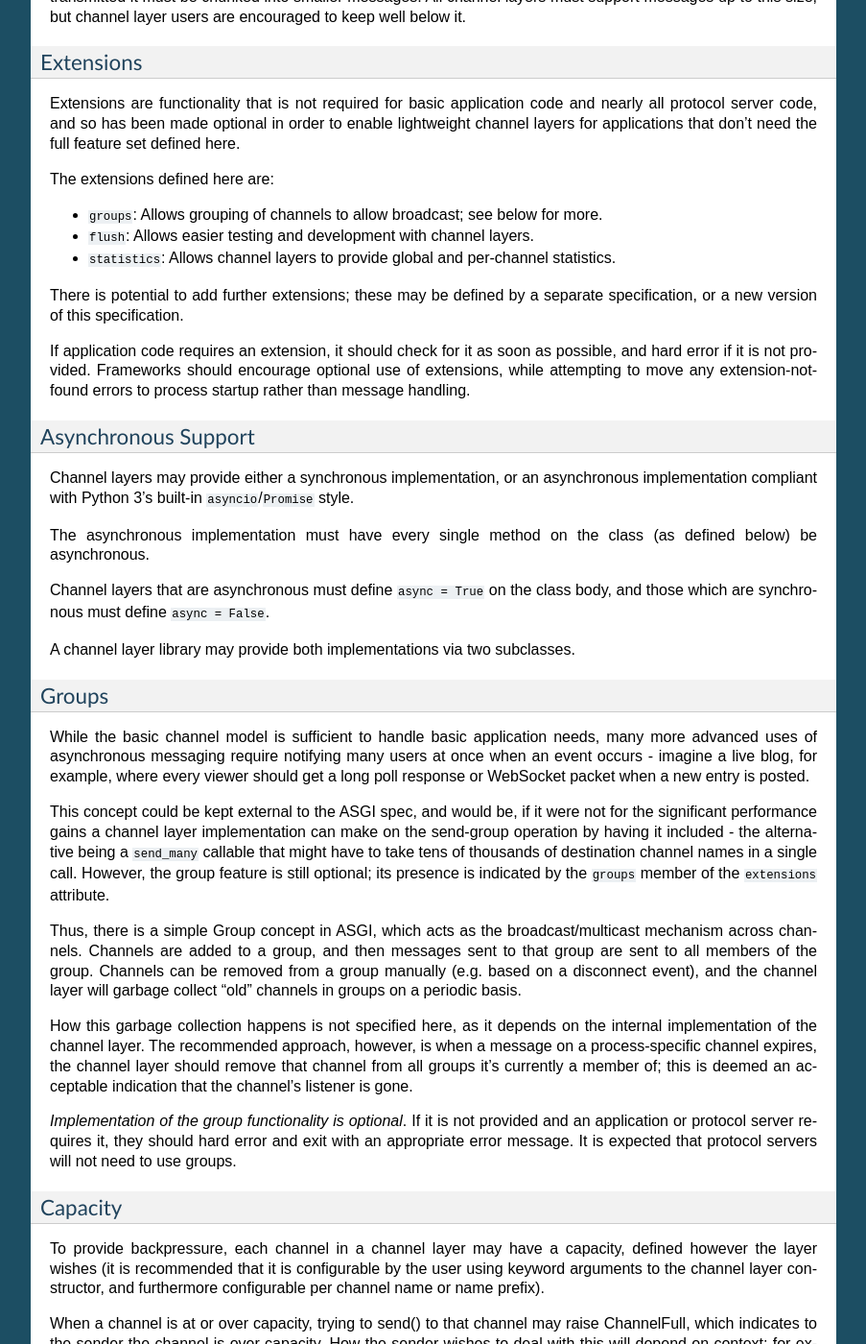
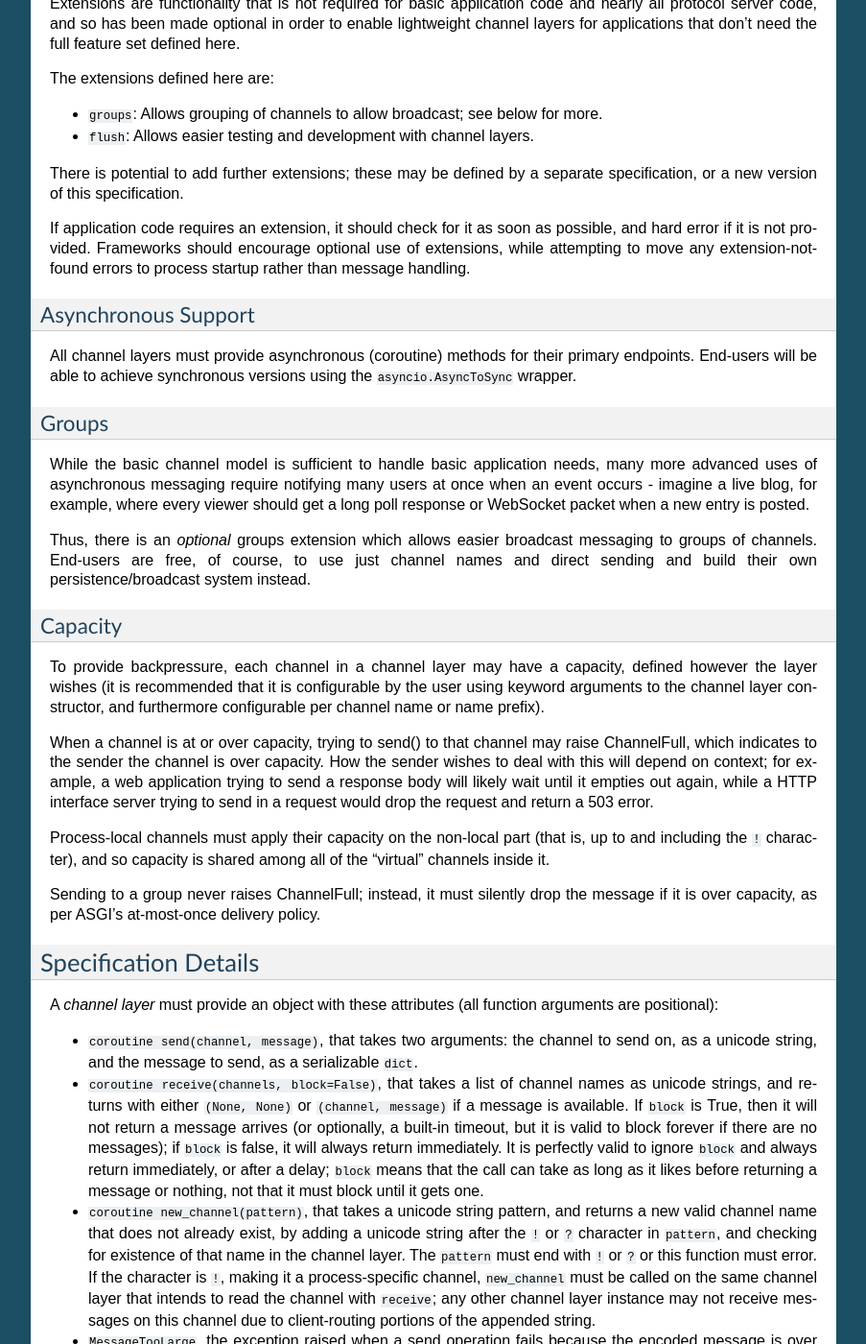
Before and after one commit to phillipchain/DjangoChannels, a Sphinx documentation site: the page built from docs/channel_layer_spec.rst, in a window 1280 px wide and 1400 px high, scrolled down 1485 px. Shown: the whole window at 96% size, without its empty margins (198-1101 px from the left). Built offline with Sphinx 7.4.7, drawn with Linux system fonts in a browser that asks for light colours; the version number could not be read and is left out; some of the changed text lies outside the part shown.

Commit message:
Tidy up channel layer spec

```diff
--- a/docs/channel_layer_spec.rst
+++ b/docs/channel_layer_spec.rst
@@ -1,9 +1,6 @@
 ===========================
 Channel Layer Specification
 ===========================
-
-.. note::
-  This is still in progress.
 
 
 Abstract
@@ -11,12 +8,8 @@ Abstract
 
 This document outlines a set of standardized definitions for *channels* and
 a *channel layer* which provides a mechanism to send and receive messages over
-them.
-
-This layer is intended to provide standard, predictable inter-process
-communication that other Python applications can build on top of to provide
-rich functionality. The primary design user is the
-:doc:`ASGI specification </asgi>` and Django's Channels project.
+them. They allow inter-process communication between different processes to
+help build applications that have messaging and events between different clients.
 
 
 Overview
@@ -109,7 +102,6 @@ The extensions defined here are:
 
 * ``groups``: Allows grouping of channels to allow broadcast; see below for more.
 * ``flush``: Allows easier testing and development with channel layers.
-* ``statistics``: Allows channel layers to provide global and per-channel statistics.
 
 There is potential to add further extensions; these may be defined by
 a separate specification, or a new version of this specification.
@@ -123,17 +115,9 @@ extension-not-found errors to process startup rather than message handling.
 Asynchronous Support
 --------------------
 
-Channel layers may provide either a synchronous implementation, or an
-asynchronous implementation compliant with Python 3's built-in
-``asyncio``/``Promise`` style.
-
-The asynchronous implementation must have every single method on the class
-(as defined below) be asynchronous.
-
-Channel layers that are asynchronous must define ``async = True`` on the class
-body, and those which are synchronous must define ``async = False``.
-
-A channel layer library may provide both implementations via two subclasses.
+All channel layers must provide asynchronous (coroutine) methods for their
+primary endpoints. End-users will be able to achieve synchronous versions
+using the ``asyncio.AsyncToSync`` wrapper.
 
 
 Groups
@@ -145,31 +129,10 @@ notifying many users at once when an event occurs - imagine a live blog,
 for example, where every viewer should get a long poll response or
 WebSocket packet when a new entry is posted.
 
-This concept could be kept external to the ASGI spec, and would be, if it
-were not for the significant performance gains a channel layer implementation
-can make on the send-group operation by having it included - the
-alternative being a ``send_many`` callable that might have to take
-tens of thousands of destination channel names in a single call. However,
-the group feature is still optional; its presence is indicated by the
-``groups`` member of the ``extensions`` attribute.
-
-Thus, there is a simple Group concept in ASGI, which acts as the
-broadcast/multicast mechanism across channels. Channels are added to a group,
-and then messages sent to that group are sent to all members of the group.
-Channels can be removed from a group manually (e.g. based on a disconnect
-event), and the channel layer will garbage collect "old" channels in groups
-on a periodic basis.
-
-How this garbage collection happens is not specified here, as it depends on
-the internal implementation of the channel layer. The recommended approach,
-however, is when a message on a process-specific channel expires, the channel
-layer should remove that channel from all groups it's currently a member of;
-this is deemed an acceptable indication that the channel's listener is gone.
-
-*Implementation of the group functionality is optional*. If it is not provided
-and an application or protocol server requires it, they should hard error
-and exit with an appropriate error message. It is expected that protocol
-servers will not need to use groups.
+Thus, there is an *optional* groups extension which allows easier broadcast
+messaging to groups of channels. End-users are free, of course, to use just
+channel names and direct sending and build their own persistence/broadcast
+system instead.
 
 
 Capacity
@@ -202,11 +165,11 @@ Specification Details
 A *channel layer* must provide an object with these attributes
 (all function arguments are positional):
 
-* ``send(channel, message)``, a callable that takes two arguments: the
+* ``coroutine send(channel, message)``, that takes two arguments: the
   channel to send on, as a unicode string, and the message
   to send, as a serializable ``dict``.
 
-* ``receive(channels, block=False)``, a callable that takes a list of channel
+* ``coroutine receive(channels, block=False)``, that takes a list of channel
   names as unicode strings, and returns with either ``(None, None)``
   or ``(channel, message)`` if a message is available. If ``block`` is True, then
   it will not return a message arrives (or optionally, a built-in timeout,
@@ -216,7 +179,7 @@ A *channel layer* must provide an object with these attributes
   ``block`` means that the call can take as long as it likes before returning
   a message or nothing, not that it must block until it gets one.
 
-* ``new_channel(pattern)``, a callable that takes a unicode string pattern,
+* ``coroutine new_channel(pattern)``, that takes a unicode string pattern,
   and returns a new valid channel name that does not already exist, by
   adding a unicode string after the ``!`` or ``?`` character in ``pattern``,
   and checking for existence of that name in the channel layer. The ``pattern``
@@ -238,19 +201,14 @@ A *channel layer* must provide an object with these attributes
 
 A channel layer implementing the ``groups`` extension must also provide:
 
-* ``group_add(group, channel)``, a callable that takes a ``channel`` and adds
+* ``coroutine group_add(group, channel)``, that takes a ``channel`` and adds
   it to the group given by ``group``. Both are unicode strings. If the channel
   is already in the group, the function should return normally.
 
-* ``group_discard(group, channel)``, a callable that removes the ``channel``
+* ``coroutine group_discard(group, channel)``, that removes the ``channel``
   from the ``group`` if it is in it, and does nothing otherwise.
 
-* ``group_channels(group)``, a callable that returns an iterable which yields
-  all of the group's member channel names. The return value should be serializable
-  with regards to local adds and discards, but best-effort with regards to
-  adds and discards on other nodes.
-
-* ``send_group(group, message)``, a callable that takes two positional
+* ``coroutine group_send(group, message)``, that takes two positional
   arguments; the group to send to, as a unicode string, and the message
   to send, as a serializable ``dict``. It may raise MessageTooLarge but cannot
   raise ChannelFull.
@@ -259,44 +217,13 @@ A channel layer implementing the ``groups`` extension must also provide:
   membership is valid for after the most recent ``group_add`` call (see
   *Persistence* below)
 
-A channel layer implementing the ``statistics`` extension must also provide:
-
-* ``global_statistics()``, a callable that returns statistics across all channels
-* ``channel_statistics(channel)``, a callable that returns statistics for specified channel
-
-* in both cases statistics are a dict with zero or more of (unicode string keys):
-
-  * ``messages_count``, the number of messages processed since server start
-  * ``messages_count_per_second``, the number of messages processed in the last second
-  * ``messages_pending``, the current number of messages waiting
-  * ``messages_max_age``, how long the oldest message has been waiting, in seconds
-  * ``channel_full_count``, the number of times `ChannelFull` exception has been risen since server start
-  * ``channel_full_count_per_second``, the number of times `ChannelFull` exception has been risen in the last second
-
-* Implementation may provide total counts, counts per seconds or both.
-
-
 A channel layer implementing the ``flush`` extension must also provide:
 
-* ``flush()``, a callable that resets the channel layer to a blank state,
+* ``coroutine flush()``, that resets the channel layer to a blank state,
   containing no messages and no groups (if the groups extension is
   implemented). This call must block until the system is cleared and will
   consistently look empty to any client, if the channel layer is distributed.
 
-A channel layer implementing the ``twisted`` extension must also provide:
-
-* ``receive_twisted(channels)``, a function that behaves
-  like ``receive`` but that returns a Twisted Deferred that eventually
-  returns either ``(channel, message)`` or ``(None, None)``. It is not possible
-  to run it in nonblocking mode; use the normal ``receive`` for that.
-
-A channel layer implementing the ``async`` extension must also provide:
-
-* ``receive_async(channels)``, a function that behaves
-  like ``receive`` but that fulfills the asyncio coroutine contract to
-  block until either a result is available or an internal timeout is reached
-  and ``(None, None)`` is returned. It is not possible
-  to run it in nonblocking mode; use the normal ``receive`` for that.
 
 Channel Semantics
 -----------------
@@ -333,16 +260,6 @@ Channel layers do not need to persist data long-term; group
 memberships only need to live as long as a connection does, and messages
 only as long as the message expiry time, which is usually a couple of minutes.
 
-That said, if a channel server goes down momentarily and loses all data,
-persistent socket connections will continue to transfer incoming data and
-send out new generated data, but will have lost all of their group memberships
-and in-flight messages.
-
-In order to avoid a nasty set of bugs caused by these half-deleted sockets,
-protocol servers should quit and hard restart if they detect that the channel
-layer has gone down or lost data; shedding all existing connections and letting
-clients reconnect will immediately resolve the problem.
-
 If a channel layer implements the ``groups`` extension, it must persist group
 membership until at least the time when the member channel has a message
 expire due to non-consumption, after which it may drop membership at any time.
@@ -353,19 +270,6 @@ Channel layers must also drop group membership after a configurable long timeout
 after the most recent ``group_add`` call for that membership, the default being
 86,400 seconds (one day). The value of this timeout is exposed as the
 ``group_expiry`` property on the channel layer.
-
-Protocol servers must have a configurable timeout value for every connection-based
-protocol they serve that closes the connection after the timeout, and should
-default this value to the value of ``group_expiry``, if the channel
-layer provides it. This allows old group memberships to be cleaned up safely,
-knowing that after the group expiry the original connection must have closed,
-or is about to be in the next few seconds.
-
-It's recommended that end developers put the timeout setting much lower - on
-the order of hours or minutes - to enable better protocol design and testing.
-Even with ASGI's separation of protocol server restart from business logic
-restart, you will likely need to move and reprovision protocol servers, and
-making sure your code can cope with this is important.
 
 
 Approximate Global Ordering
```
